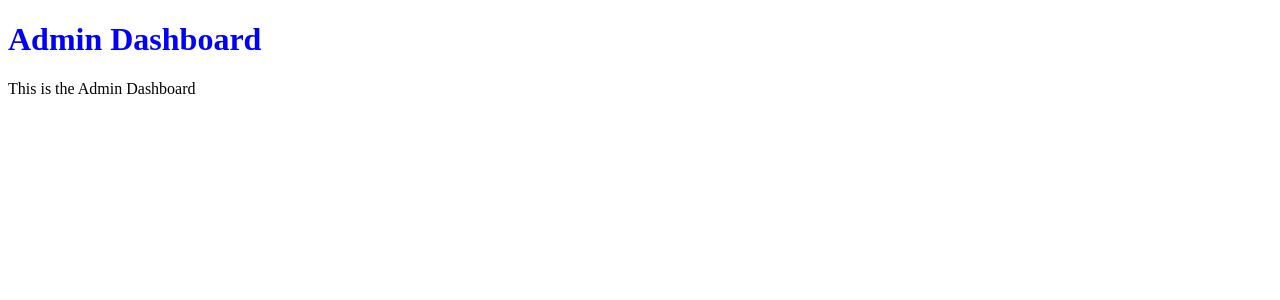
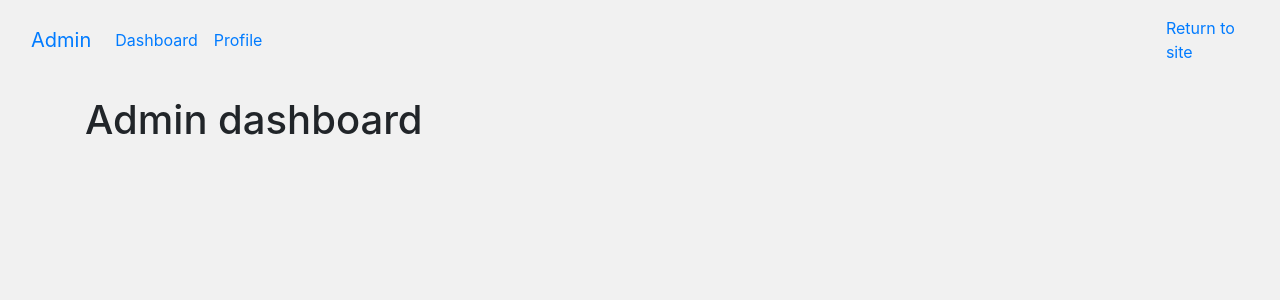
Before and after one commit to JuanCarlosDeJesus/API, a Flask app: page /admin/dashboard in a window 1280 px wide. Shown: the top 300 px of the page. Run offline with Flask 3, Linux system fonts and the light colour scheme.

Commit message:
Edited Public and Admin templates

```diff
--- a/Flask/app/admin_views.py
+++ b/Flask/app/admin_views.py
@@ -9,6 +9,6 @@ def admin_dashboard():
     return render_template("admin/dashboard.html")
 
 # create /about decorator
-@app.route("/admin_profile")
+@app.route("/admin/profile")
 def admin_profile():
     return "Admin Profile"
--- a/Flask/app/templates/admin/dashboard.html
+++ b/Flask/app/templates/admin/dashboard.html
@@ -1,15 +1,15 @@
-<!DOCTYPE html>
-<html lang="en">
-<head>
-    <meta charset="UTF-8">
-    <meta name="viewport" content="width=device-width, initial-scale=1.0">
-    <meta http-equiv="X-UA-Compatible" content="ie_edge">
-    <title>Dashboard</title>
-</head>
-<body>
+{% extends "admin/templates/admin_template.html" %}
 
-    <h1 style="color: blue">Admin Dashboard</h1>
-    <p>This is the Admin Dashboard</p>
+{% block title %}Admin Dashboard{% endblock %}
 
-</body>
-</html>
+{% block main %}
+
+<div class="container">
+    <div class="row">
+        <div class="col">
+            <h1>Admin dashboard</h1>
+        </div>
+    </div>
+</div>
+
+{% endblock %}
--- a/Flask/app/templates/admin/templates/admin_template.html
+++ b/Flask/app/templates/admin/templates/admin_template.html
@@ -10,10 +10,43 @@
     <!-- Custom CSS -->
     <link rel="stylesheet" href="{{ url_for('static', filename='css/style.css') }}">
 
-    <title>Hello, world!</title>
+    <title>{% block title %}{% endblock %}</title>
   </head>
   <body>
-    <h1>Hello, world!</h1>
+
+    <nav class="navbar navbar-expand-lg bg-body-tertiary mb-3">
+      <div class="container-fluid">
+        <a class="navbar-brand" href="/admin/dashboard">Admin</a>
+        <button class="navbar-toggler" type="button" data-bs-toggle="collapse" data-bs-target="#navbarNav" aria-controls="navbarNav" aria-expanded="false" aria-label="Toggle navigation">
+          <span class="navbar-toggler-icon"></span>
+        </button>
+
+        <div class="collapse navbar-collapse" id="navbarNav">
+          <ul class="navbar-nav">
+            <li class="nav-item">
+              <a class="nav-link active" aria-current="page" href="/admin/dashboard">Dashboard</a>
+            </li>
+            <li class="nav-item">
+              <a class="nav-link" href="/admin/profile">Profile</a>
+            </li>
+          </ul>
+        </div>
+      </div>
+
+      <div class="collapse navbar-collapse" id="navbarNav">
+        <ul class="navbar-nav ml-auto">
+          <li class="nav-item">
+            <a class="nav-link" href="/">Return to site</a>
+          </li>
+        </ul>
+      </div>
+      </div>
+
+    </nav>
+
+    <main>
+      {% block main %}{% endblock %}
+    </main>
 
     <!-- Optional JavaScript -->
     <!-- jQuery first, then Popper.js, then Bootstrap JS -->
```
Also changed, not shown: Flask/app/templates/public/templates/public_template.html (+46 -4 lines).
